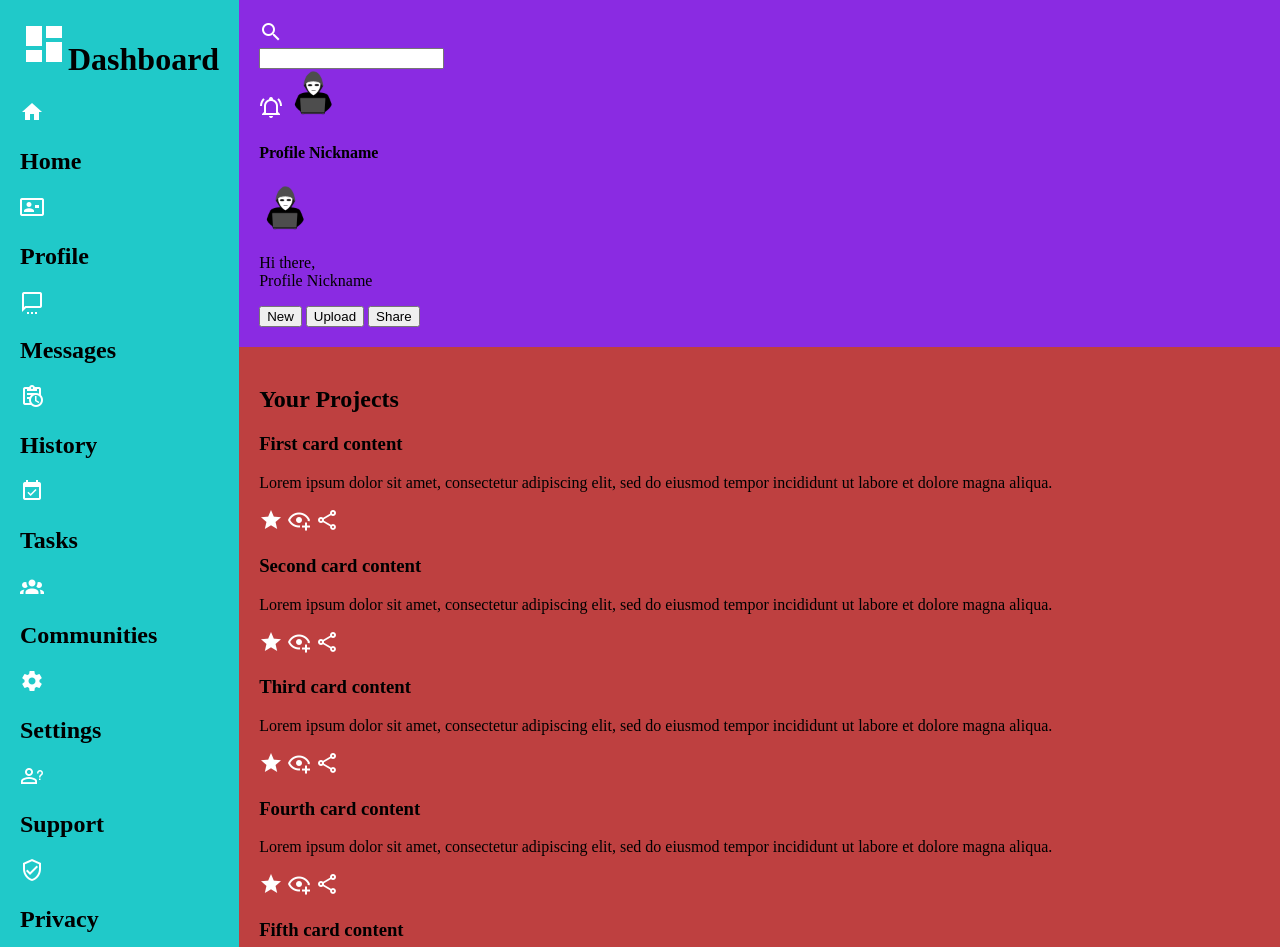
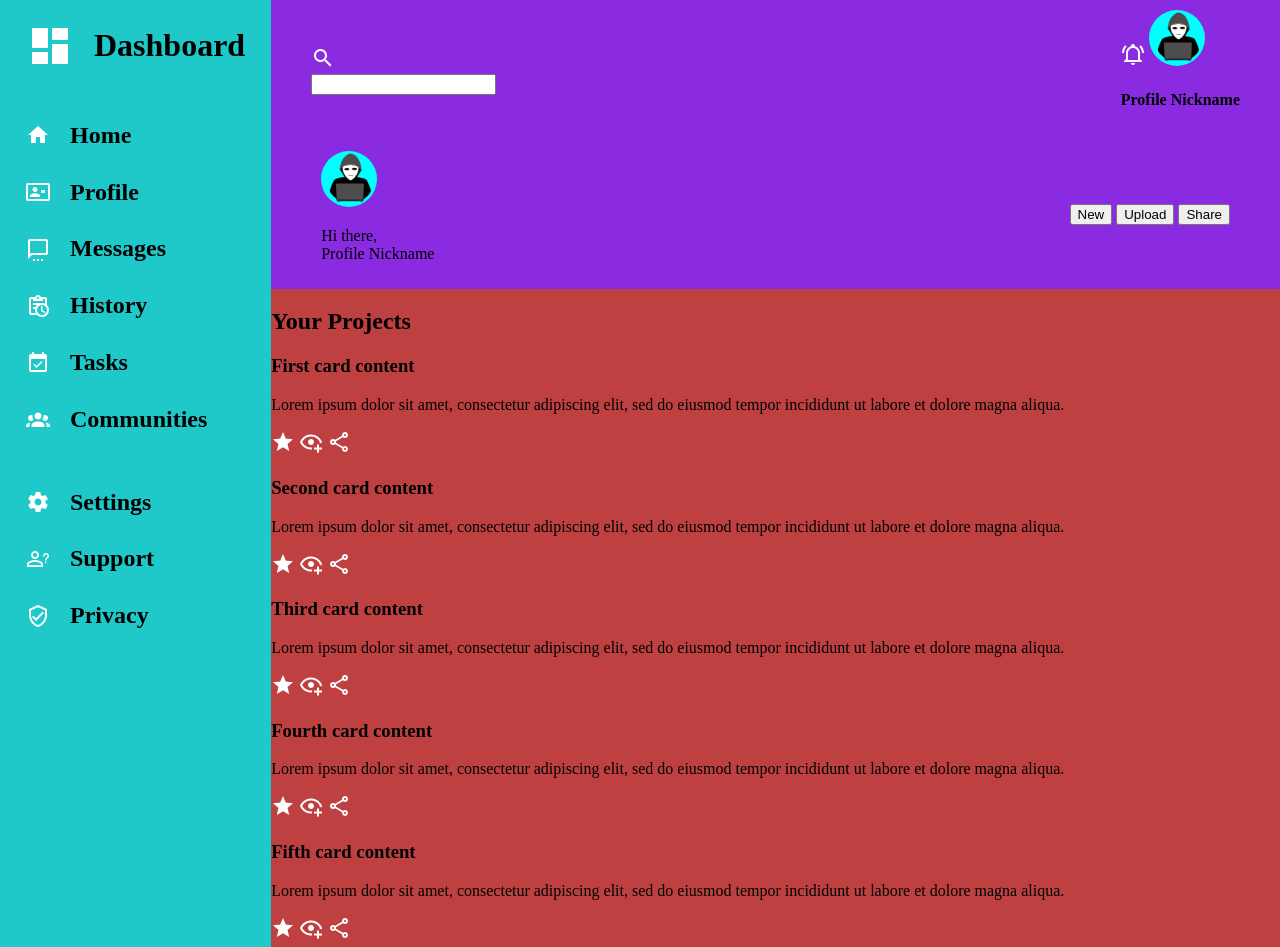
Before and after one commit to pbaki/Admin-Dashboard, a plain HTML site: page index.html in a window 1280 px wide. Shown: the top 947 px of the page. Drawn offline with Linux system fonts and the light colour scheme.

Commit message:
Dashboard panel styled, Header initial style added

```diff
--- a/index.html
+++ b/index.html
@@ -45,7 +45,7 @@
                 </div>
             </div>
 
-            <div id="support-icons">
+            <div class="support-icons">
                 <div id="settings">
                     <img src="./icons/cog.png" alt="Setting icon">
                     <h2>Settings</h2>
--- a/style.css
+++ b/style.css
@@ -28,12 +28,22 @@ body {
     grid-row: 2;
 }
 
-.dashboard, .header, .main-content {
-    padding: 20px 20px;
+
+/* Dashboard panel*/
+
+.dashboard{
+    padding: 16px 20px;
+}
+.dashboard .user-icons {
+    margin: 26px 0px;
 }
 
-#dashboard-title {
+#dashboard-title, .user-icons div, .support-icons div {
     display: flex;
+    align-items: center;
+    justify-content: flex-start;
+    gap: 20px;
+    margin: -10px 6px;
 }
 #dashboard-title img {
     width: 48px;
@@ -42,6 +52,22 @@ body {
 .dashboard img {
     width: 24px;
     height: 24px;
+}
+
+
+/* Header*/
+
+.header .box-1 {
+    display: flex;
+    align-items: center;
+    justify-content: space-between;
+    padding: 10px 40px;
+}
+.header .box-2 {
+    display: flex;
+    align-items: center;
+    justify-content: space-between;
+    padding: 10px 50px;
 }
 
 
@@ -54,7 +80,19 @@ body {
 
 
 
+
+
+
+
+
+
+
+/* Main content*/
+
+
 img[src="./images/kkkkkkk.png"] {
-    width: 50px;
-    height: 50px;
+    width: 56px;
+    height: 56px;
+    border-radius: 50%;
+    background-color: aqua
 }
```
